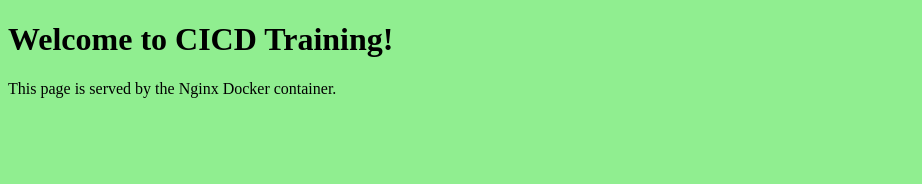
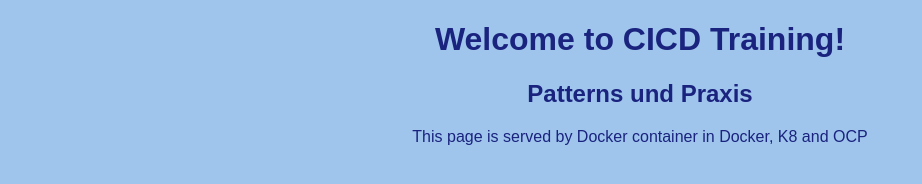
Before and after one commit to Najih00/CICD_jenkins_ansible_k8, a plain HTML site: page docker/index.html in a window 1280 px wide. Shown: the whole page, without its empty margins (0-922 px from the left). Drawn offline with Linux system fonts and the light colour scheme.

Commit message:
Update index.html

```diff
--- a/docker/index.html
+++ b/docker/index.html
@@ -4,9 +4,22 @@
     <meta charset="UTF-8">
     <meta name="viewport" content="width=device-width, initial-scale=1.0">
     <title>CICD Training</title>
+    <style>
+        body {
+            background-color: #9fc5ed; /* Soft blue background color */
+            color: #1a237e; /* Dark blue text color */
+            text-align: center; /* Center-align text */
+            font-family: Arial, sans-serif; /* Optional: Use a sans-serif font */
+        }
+
+        h1, h2 {
+            color: #1a237e; /* Dark blue text color for headings */
+        }
+    </style>
 </head>
-<body style="background-color: lightgreen;">
+<body>
     <h1>Welcome to CICD Training!</h1>
-    <p>This page is served by the Nginx Docker container.</p>
+    <h2>Patterns und Praxis</h2>
+    <p>This page is served by Docker container in Docker, K8 and OCP</p>
 </body>
 </html>
```
